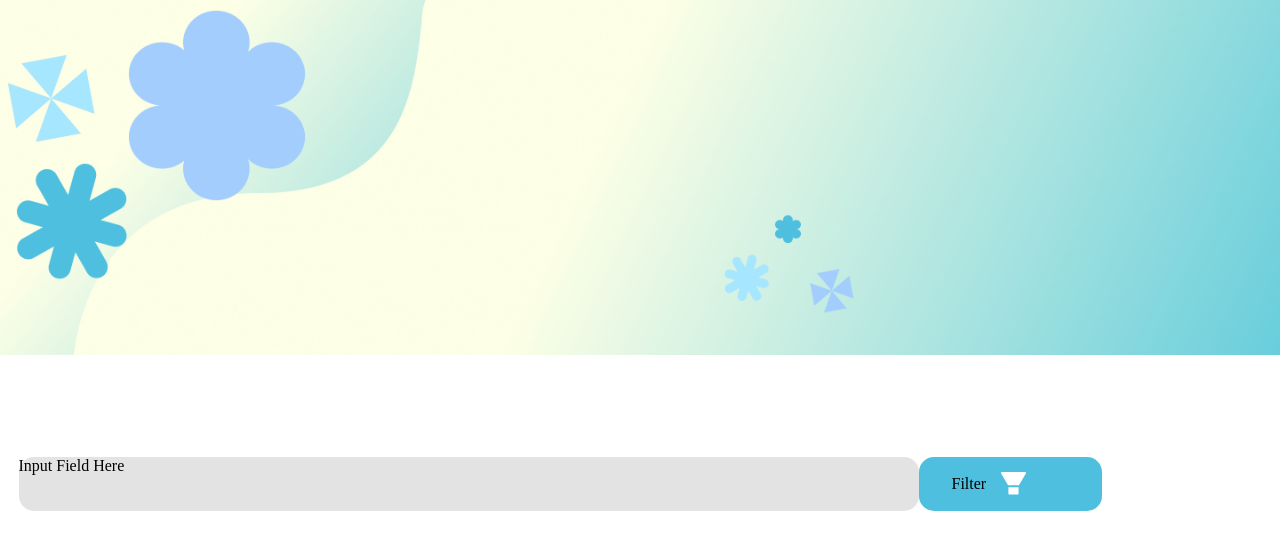
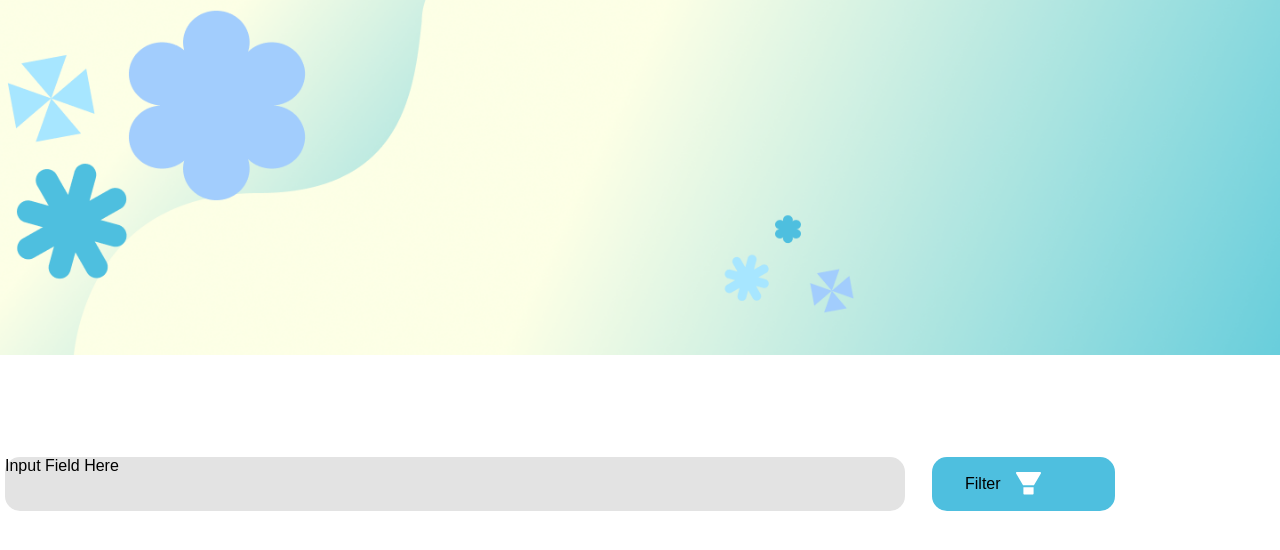
Before and after one commit to ucla-cs188-fall26/ui-research-testing, a React (Vite) app: page / in a window 1280 px wide. Shown: the top 550 px of the page. Built offline with nearby package versions, Linux system fonts and the light colour scheme.

Commit message:
small changes

```diff
--- a/pages/dashboard.tsx
+++ b/pages/dashboard.tsx
@@ -9,7 +9,7 @@ return(
     <div style={{display: 'flex', flexDirection: 'column', justifyContent:'center'}}>
         <img src={Image} alt="dashboard hero image"/>
         <div style={{padding: '51px'}}/>
-        <div style={{display: 'flex', flexDirection: 'row', width: '1120px', height: '54px', justifyContent:'center'}}>
+        <div style={{display: 'flex', flexDirection: 'row', width: '1120px', height: '54px', justifyContent:'center', gap: '27px'}}>
             <div className="searchInput">
                 Input Field Here
             </div>
--- a/src/index.css
+++ b/src/index.css
@@ -11,4 +11,12 @@ body {
   margin: 0;
   padding: 0;
   overflow-x: hidden;
+  font-family: 'Sarala', sans-serif;
 }
+
+@font-face {
+  font-family: 'Sarala';
+  src: url('../FONT/Sara-Regular.ttf') format('ttf');
+  font-weight: normal;
+  font-style: normal;
+}
```
